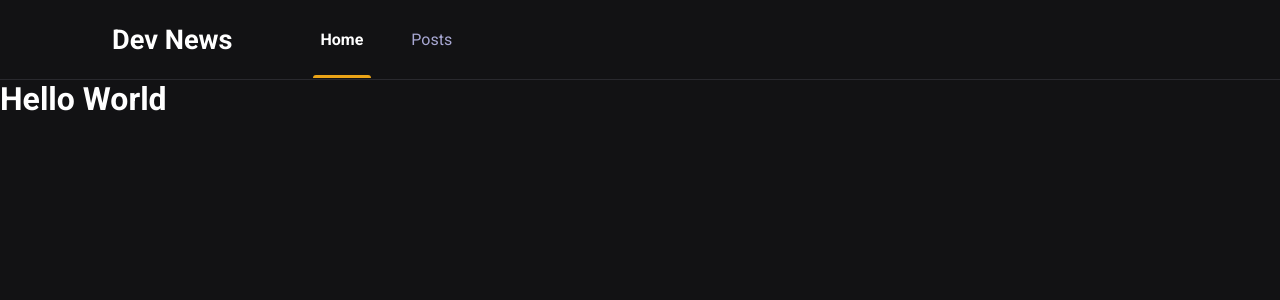
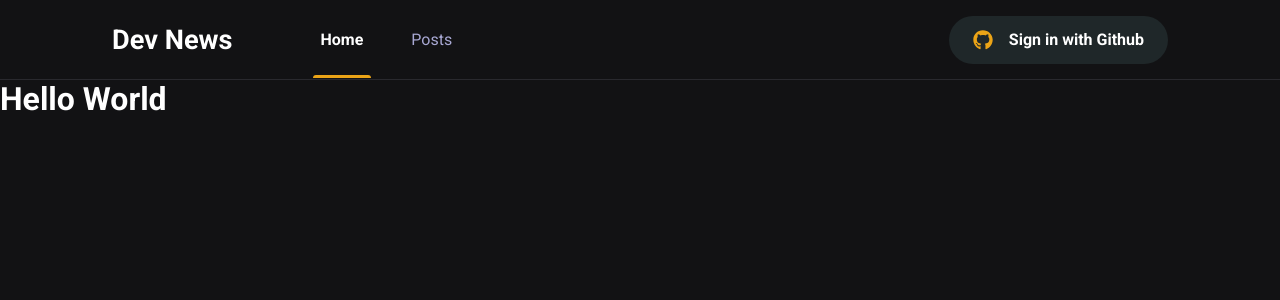
Before and after one commit to fribeiropaiva/devnews, a Next.js app: page / in a window 1280 px wide. Shown: the top 300 px of the page. Built offline with nearby package versions, Linux system fonts and the light colour scheme.

Commit message:
Add signinbutton

```diff
--- a/package.json
+++ b/package.json
@@ -13,6 +13,7 @@
     "next": "12.0.7",
     "react": "17.0.2",
     "react-dom": "17.0.2",
+    "react-icons": "^4.3.1",
     "sass": "^1.44.0",
     "typescript": "^4.5.3"
   },
--- a/src/components/Header/index.tsx
+++ b/src/components/Header/index.tsx
@@ -1,4 +1,5 @@
 import styles from './styles.module.scss';
+import { SignInButton } from '../SignInButton';
 
 export function Header() {
   return (
@@ -9,6 +10,7 @@
           <a className={styles.active}>Home</a>
           <a>Posts</a>
         </nav>
+        <SignInButton />
       </div>
     </header>
   );
--- a/src/components/Header/styles.module.scss
+++ b/src/components/Header/styles.module.scss
@@ -54,4 +54,8 @@
       }
     }
   }
+
+  button {
+    margin-left: auto;
+  }
 }
--- /dev/null
+++ b/src/components/SignInButton/index.tsx
@@ -0,0 +1,19 @@
+import { FaGithub } from 'react-icons/fa';
+import { FiX } from 'react-icons/fi';
+import styles from './styles.module.scss';
+
+export function SignInButton() {
+  const isUserLoggedIn = false;
+  return isUserLoggedIn ? (
+    <button className={styles.signInButton}>
+      <FaGithub color="#04d361" />
+      Filipe Ribeiro
+      <FiX color="#737380" className={styles.closeIcon} />
+    </button>
+  ) : (
+    <button className={styles.signInButton}>
+      <FaGithub color="#eba417" />
+      Sign in with Github
+    </button>
+  );
+}
--- /dev/null
+++ b/src/components/SignInButton/styles.module.scss
@@ -0,0 +1,30 @@
+.signInButton {
+  height: 3rem;
+  border-radius: 3rem;
+  background: var(--gray-850);
+  border: 0;
+  padding: 0 1.5rem;
+  display: flex;
+  align-items: center;
+  justify-content: center;
+  color: var(--white);
+  font-weight: bold;
+  transition: filter 0.2s;
+
+  svg {
+    height: 20px;
+    width: 20px;
+  }
+
+  svg.closeIcon {
+    margin-left: 1rem;
+  }
+
+  svg:first-child {
+    margin-right: 1rem;
+  }
+
+  &:hover {
+    filter: brightness(0.8);
+  }
+}
--- a/src/styles/global.scss
+++ b/src/styles/global.scss
@@ -9,6 +9,7 @@
   --gray-100: #e1e1e6;
   --gray-300: #a8a8d3;
   --gray-800: #29292e;
+  --gray-850: #1f2729;
   --gray-900: #121214;
   --cyan-500: #61dafb;
   --yellow-500: #eba417;
```
Also changed, not shown: 1 other file (tests, documents, lock files or other folders).
